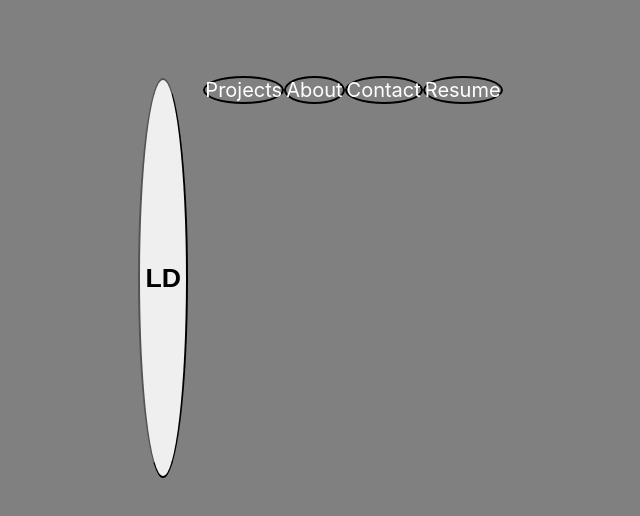
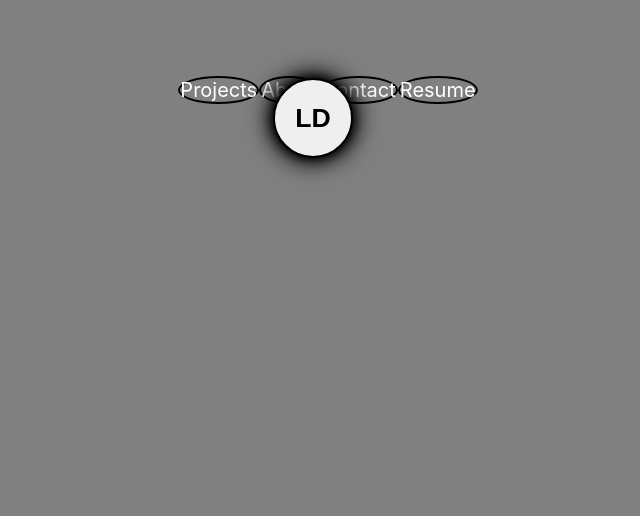
Before and after one commit to Zachary-Piontek/portfolio, a React (Create React App) app: page / in a window 1280 px wide. Shown: the part 122-638 px from the top of the page, without its empty margins (327-967 px from the left). Built offline with nearby package versions, Linux system fonts and the light colour scheme.

Commit message:
added styling to toggle button

```diff
--- a/src/Components/LandingPage/landingpage.css
+++ b/src/Components/LandingPage/landingpage.css
@@ -23,13 +23,18 @@ body {
 }
 
 .menu-toggle {
-  display: grid;
-  align-content: center;
+  display: flex;
+  align-items: center;
   justify-content: center;
+  width: 80px;
+  height: 80px;
+  z-index: 1000;
+  cursor: pointer;
+  position: absolute;
   border-radius: 50%;
-  min-width: 50px;
-  min-height: 50px;
   transition: transform 1.5s;
+  border: 2px solid black;
+  box-shadow: 0 0 10px 0 black, 0 0 20px 0 black, 0 0 30px 0 black;
 }
 
 .menu-container li {
```
